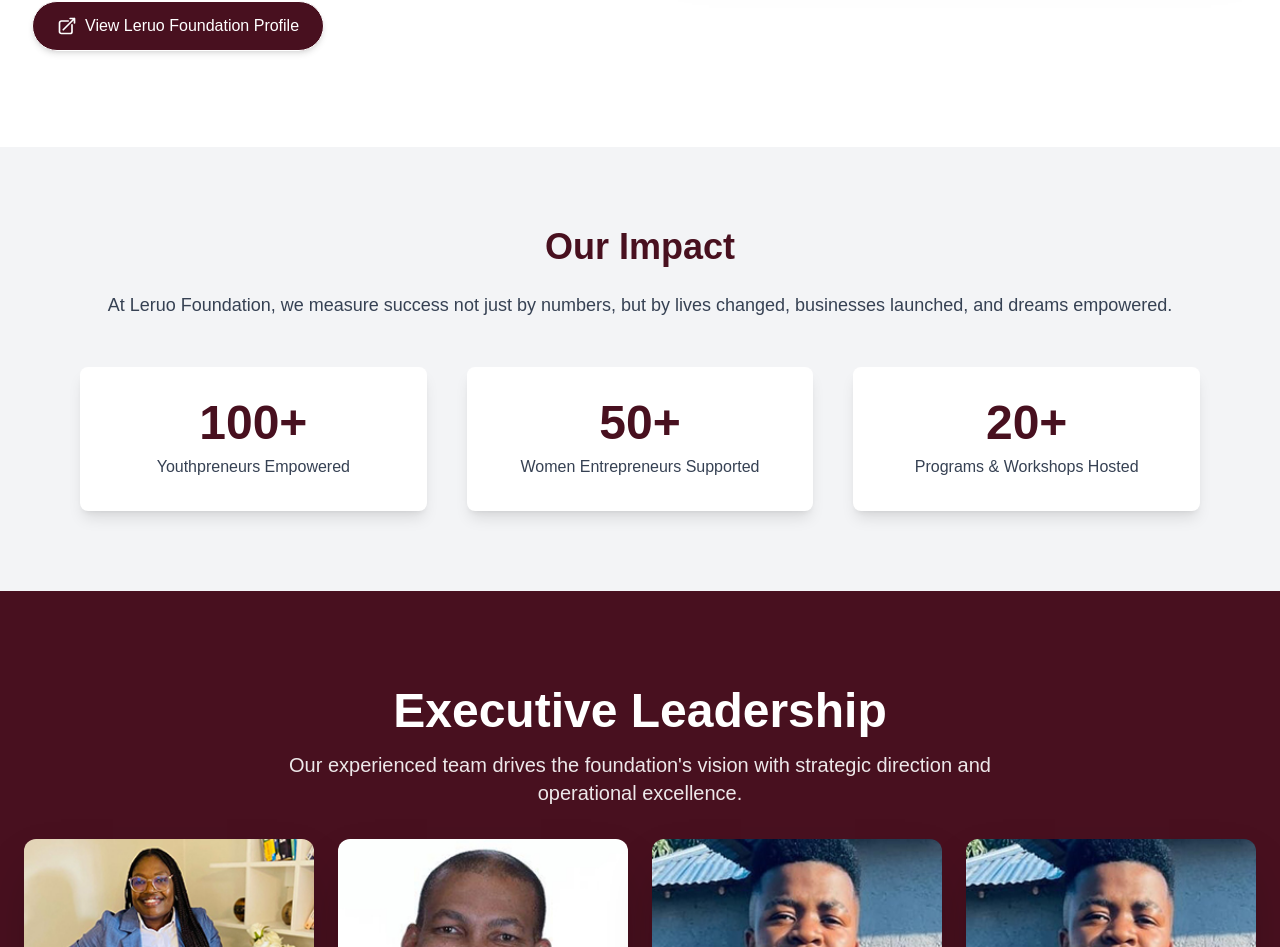
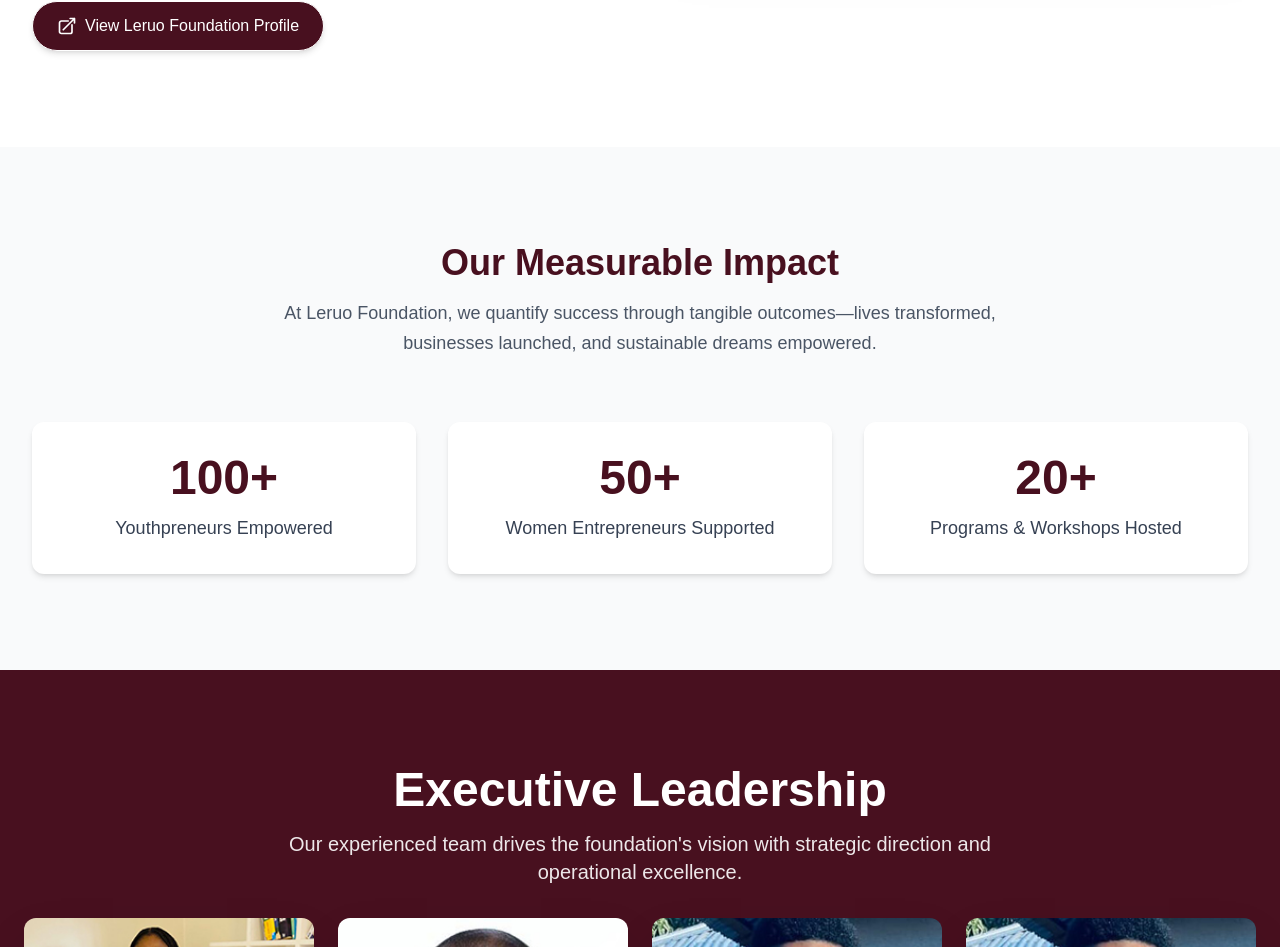
Before and after one commit to MilkCyberCreatives/leruo-foundation, a Next.js app: page /about in a window 1280 px wide. Shown: the part 1143-2090 px from the top of the page. Built offline with nearby package versions, Linux system fonts and the light colour scheme.

Commit message:
Added animation

```diff
--- a/src/components/AboutImpact.jsx
+++ b/src/components/AboutImpact.jsx
@@ -1,31 +1,79 @@
 'use client';
 import React from 'react';
+import { motion } from 'framer-motion';
 
 export default function AboutImpact() {
+  const stats = [
+    { value: "100+", label: "Youthpreneurs Empowered" },
+    { value: "50+", label: "Women Entrepreneurs Supported" },
+    { value: "20+", label: "Programs & Workshops Hosted" }
+  ];
+
+  const container = {
+    hidden: { opacity: 0 },
+    visible: {
+      opacity: 1,
+      transition: {
+        staggerChildren: 0.2,
+        delayChildren: 0.3
+      }
+    }
+  };
+
+  const item = {
+    hidden: { y: 20, opacity: 0 },
+    visible: {
+      y: 0,
+      opacity: 1,
+      transition: {
+        duration: 0.6,
+        ease: "easeOut"
+      }
+    }
+  };
+
   return (
-    <section className="bg-gray-100 py-20 px-6 md:px-20">
-      <div className="max-w-7xl mx-auto text-center">
-        <h2 className="text-4xl font-bold text-leruo mb-6">Our Impact</h2>
-        <p className="text-lg text-gray-700 mb-12">
-          At Leruo Foundation, we measure success not just by numbers, but by lives changed, businesses launched, and dreams empowered.
-        </p>
+    <section className="bg-gray-50 py-16 md:py-24 px-5 sm:px-6 lg:px-8">
+      <div className="max-w-7xl mx-auto">
+        <motion.div
+          initial="hidden"
+          whileInView="visible"
+          viewport={{ once: true, margin: "-50px" }}
+          variants={container}
+          className="text-center"
+        >
+          <motion.h2
+            className="text-3xl sm:text-4xl font-bold text-leruo mb-4"
+            variants={item}
+          >
+            Our Measurable Impact
+          </motion.h2>
 
-        <div className="grid md:grid-cols-3 gap-10">
-          <div className="bg-white shadow-lg rounded-lg p-8">
-            <h3 className="text-5xl font-bold text-leruo mb-2">100+</h3>
-            <p className="text-gray-700 font-medium">Youthpreneurs Empowered</p>
-          </div>
+          <motion.p
+            className="text-lg text-gray-600 max-w-3xl mx-auto mb-12 md:mb-16 leading-relaxed"
+            variants={item}
+          >
+            At Leruo Foundation, we quantify success through tangible outcomes—lives transformed,
+            businesses launched, and sustainable dreams empowered.
+          </motion.p>
 
-          <div className="bg-white shadow-lg rounded-lg p-8">
-            <h3 className="text-5xl font-bold text-leruo mb-2">50+</h3>
-            <p className="text-gray-700 font-medium">Women Entrepreneurs Supported</p>
-          </div>
-
-          <div className="bg-white shadow-lg rounded-lg p-8">
-            <h3 className="text-5xl font-bold text-leruo mb-2">20+</h3>
-            <p className="text-gray-700 font-medium">Programs & Workshops Hosted</p>
-          </div>
-        </div>
+          <motion.div
+            className="grid grid-cols-1 sm:grid-cols-2 lg:grid-cols-3 gap-6 md:gap-8"
+            variants={container}
+          >
+            {stats.map((stat, index) => (
+              <motion.div
+                key={index}
+                className="bg-white rounded-xl shadow-md hover:shadow-lg transition-shadow duration-300 p-6 md:p-8"
+                variants={item}
+                whileHover={{ y: -5 }}
+              >
+                <h3 className="text-4xl md:text-5xl font-bold text-leruo mb-3">{stat.value}</h3>
+                <p className="text-gray-700 font-medium text-base md:text-lg">{stat.label}</p>
+              </motion.div>
+            ))}
+          </motion.div>
+        </motion.div>
       </div>
     </section>
   );
```
